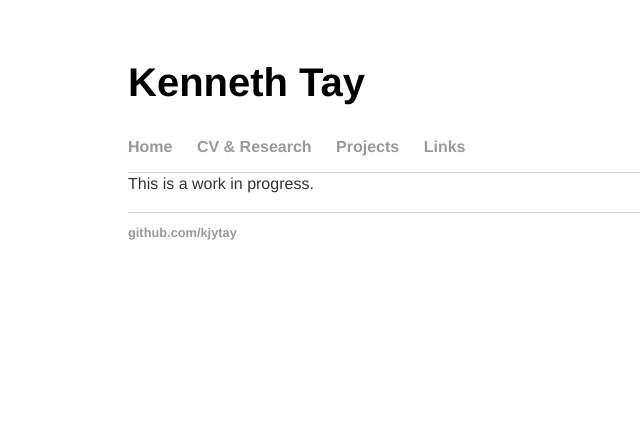
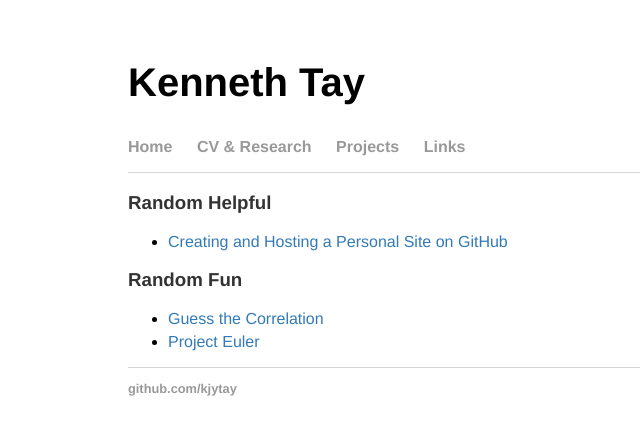
Before and after one commit to kjytay/kjytay.github.io, a Jekyll site: the page built from links/index.html, in a window 1280 px wide. Shown: the top 435 px of the page, without its empty margins (0-640 px from the left). Built offline with Jekyll 4.4.1, drawn with Linux system fonts in a browser that asks for light colours.

Commit message:
Updated links page, minor CSS tweaks.

```diff
--- a/css/main.css
+++ b/css/main.css
@@ -11,6 +11,10 @@ h1 {
 h2 {
     font-size: 2em;
     font-weight: normal;
+    color: #333;
+}
+
+h3 {
     color: #333;
 }
 
@@ -38,12 +42,12 @@ a:hover {
     color: #27608f;
 }
 
-table td, table td * {
+table td {
     padding: 5px;
     vertical-align: top;
 }
 
-ol li {
+ol li, ul li {
     margin-bottom: 5px;
 }
 
--- a/links/index.html
+++ b/links/index.html
@@ -3,6 +3,14 @@ layout: default
 title: Kenneth Tay
 ---
 
-<div class="blurb">
-	<p>This is a work in progress.</p>
-</div><!-- /.blurb -->
+<h3>Random Helpful</h3>
+<ul>
+  <li><a target="_blank"
+  href="http://jmcglone.com/guides/github-pages/">Creating and Hosting a Personal Site on GitHub</a></li>
+</ul>
+
+<h3>Random Fun</h3>
+<ul>
+  <li><a target="_blank" href="http://guessthecorrelation.com/">Guess the Correlation</a></li>
+  <li><a target="_blank" href="https://projecteuler.net/">Project Euler</a></li>
+</ul>
```
